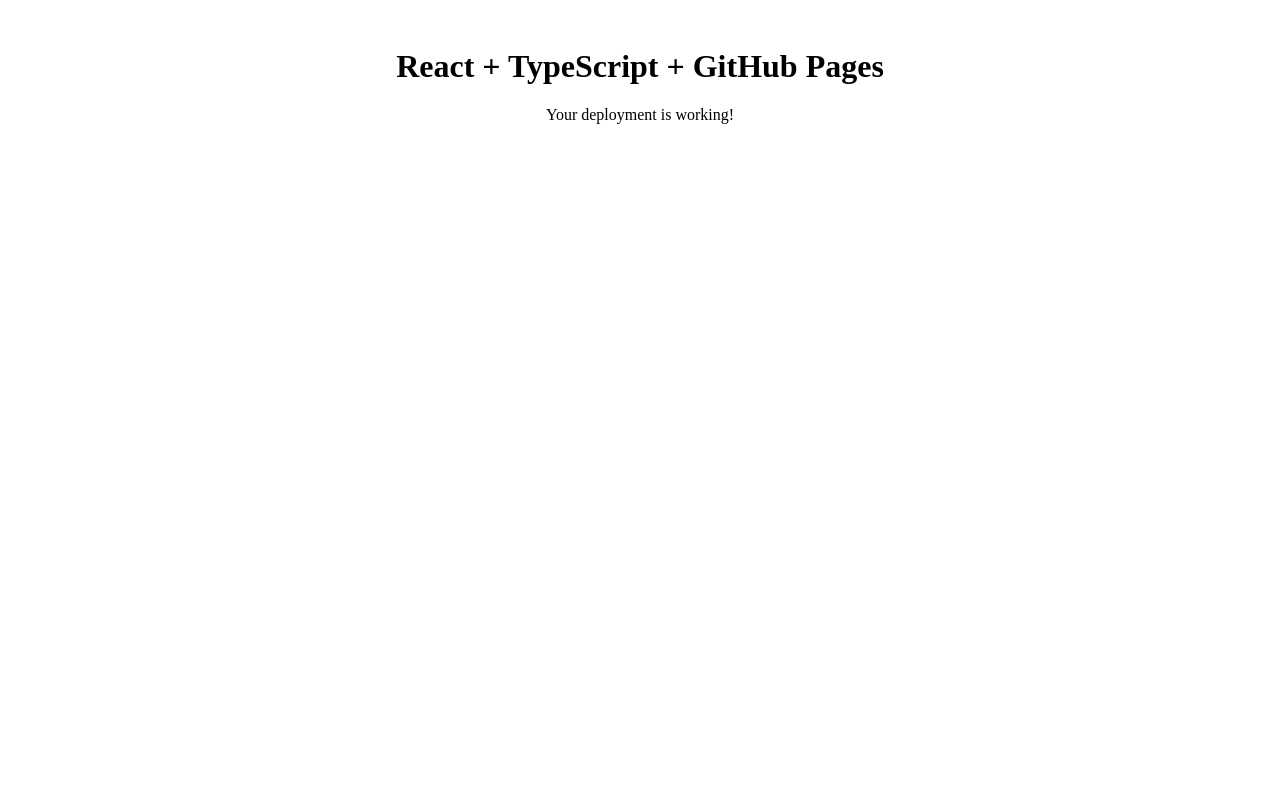
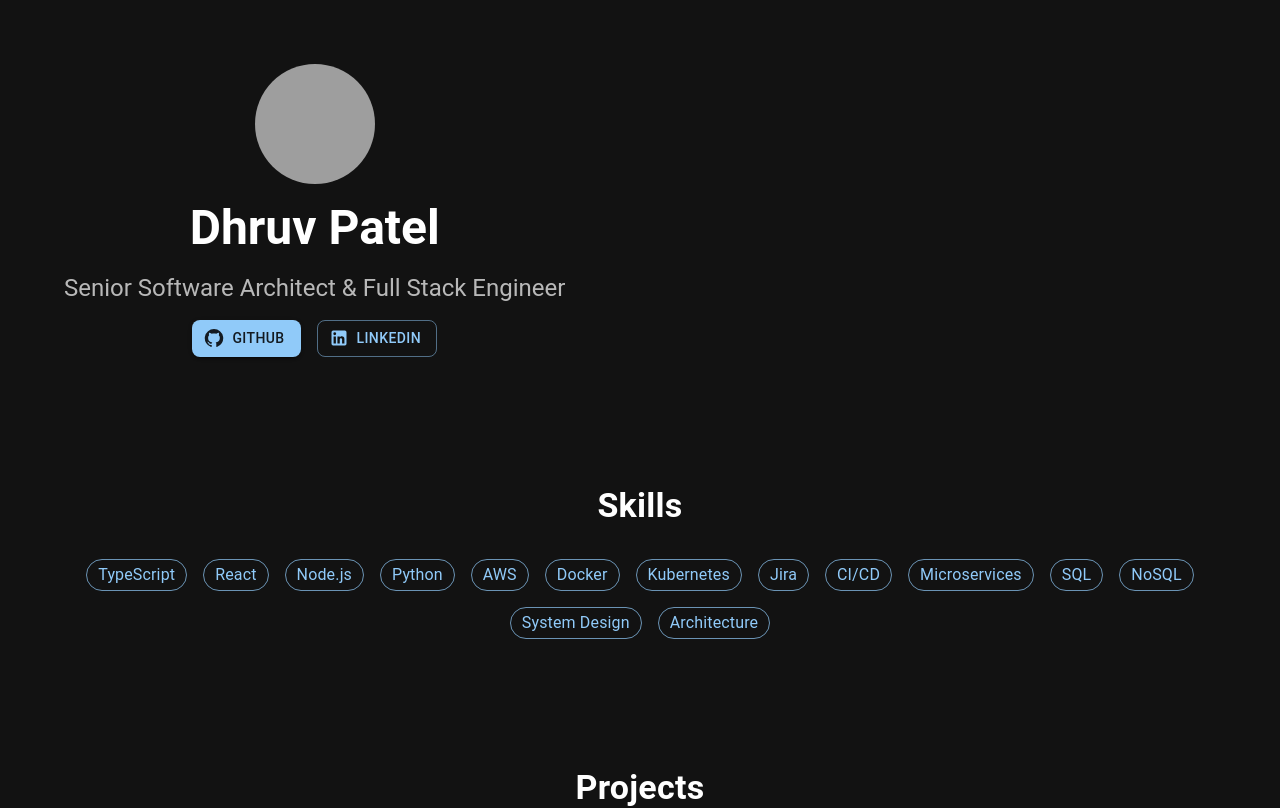
Before and after one commit to elevator7/new-mcp-repo, a React (Create React App) app: page / in a window 1280 px wide. Shown: the top 808 px of the page. Built offline with nearby package versions, Linux system fonts and the light colour scheme; grey boxes are pictures that could not be loaded.

Commit message:
Refactor App component with improved layout and component composition

```diff
--- a/src/App.tsx
+++ b/src/App.tsx
@@ -1,11 +1,58 @@
 import React from 'react';
+import { Container, CssBaseline, ThemeProvider, createTheme } from '@mui/material';
+import Hero from './components/Hero';
+import Skills from './components/Skills';
+import Projects from './components/Projects';
+import Contact from './components/Contact';
+import Footer from './components/Footer';
+
+// Create a responsive theme with a dark mode
+const theme = createTheme({
+  palette: {
+    mode: 'dark',
+    primary: {
+      main: '#90caf9',
+    },
+    secondary: {
+      main: '#f48fb1',
+    },
+    background: {
+      default: '#121212',
+      paper: '#1e1e1e',
+    },
+  },
+  typography: {
+    fontFamily: '"Roboto", "Helvetica", "Arial", sans-serif',
+    h1: {
+      fontSize: '3rem',
+      '@media (min-width:600px)': {
+        fontSize: '4rem',
+      },
+    },
+  },
+  components: {
+    MuiButton: {
+      styleOverrides: {
+        root: {
+          borderRadius: 8,
+        },
+      },
+    },
+  },
+});
 
 const App: React.FC = () => {
   return (
-    <div style={{ textAlign: 'center', marginTop: '3rem' }}>
-      <h1>React + TypeScript + GitHub Pages</h1>
-      <p>Your deployment is working!</p>
-    </div>
+    <ThemeProvider theme={theme}>
+      <CssBaseline />
+      <Container maxWidth="lg">
+        <Hero />
+        <Skills />
+        <Projects />
+        <Contact />
+        <Footer />
+      </Container>
+    </ThemeProvider>
   );
 };
 
```
